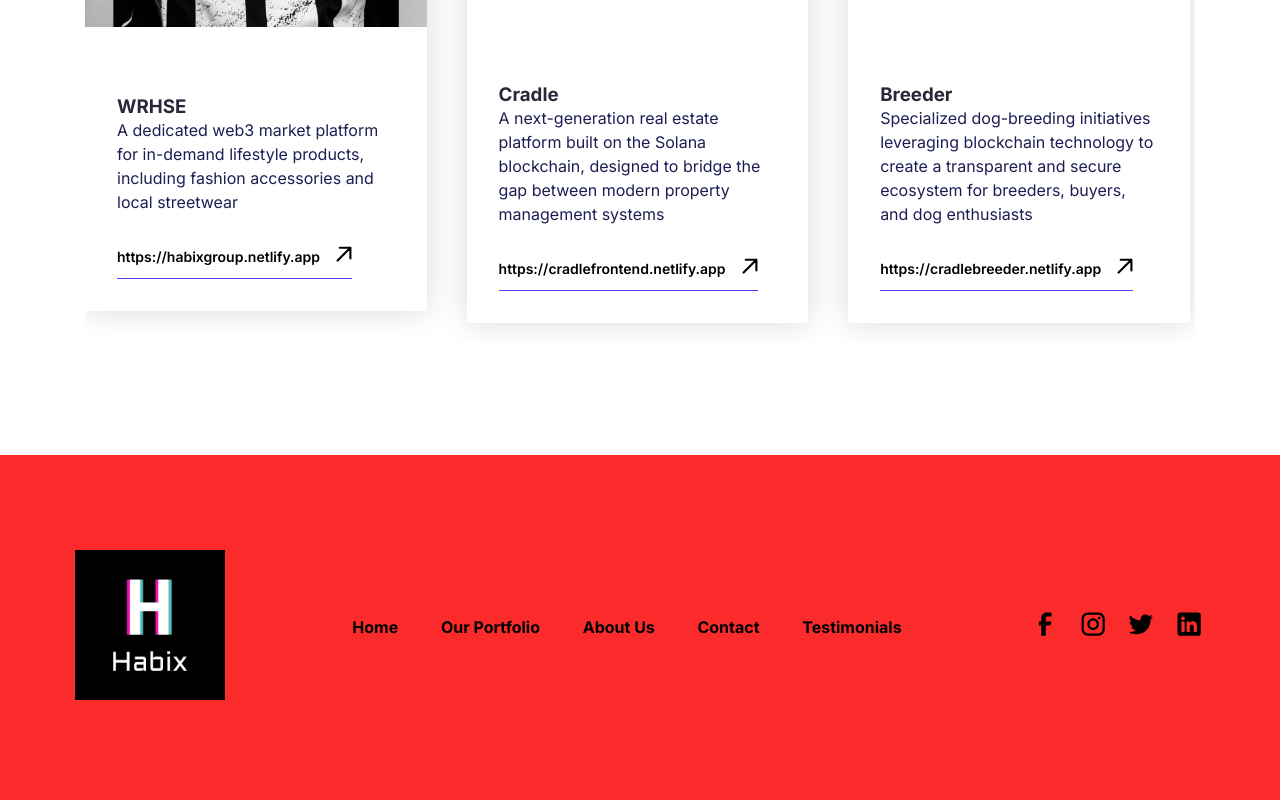
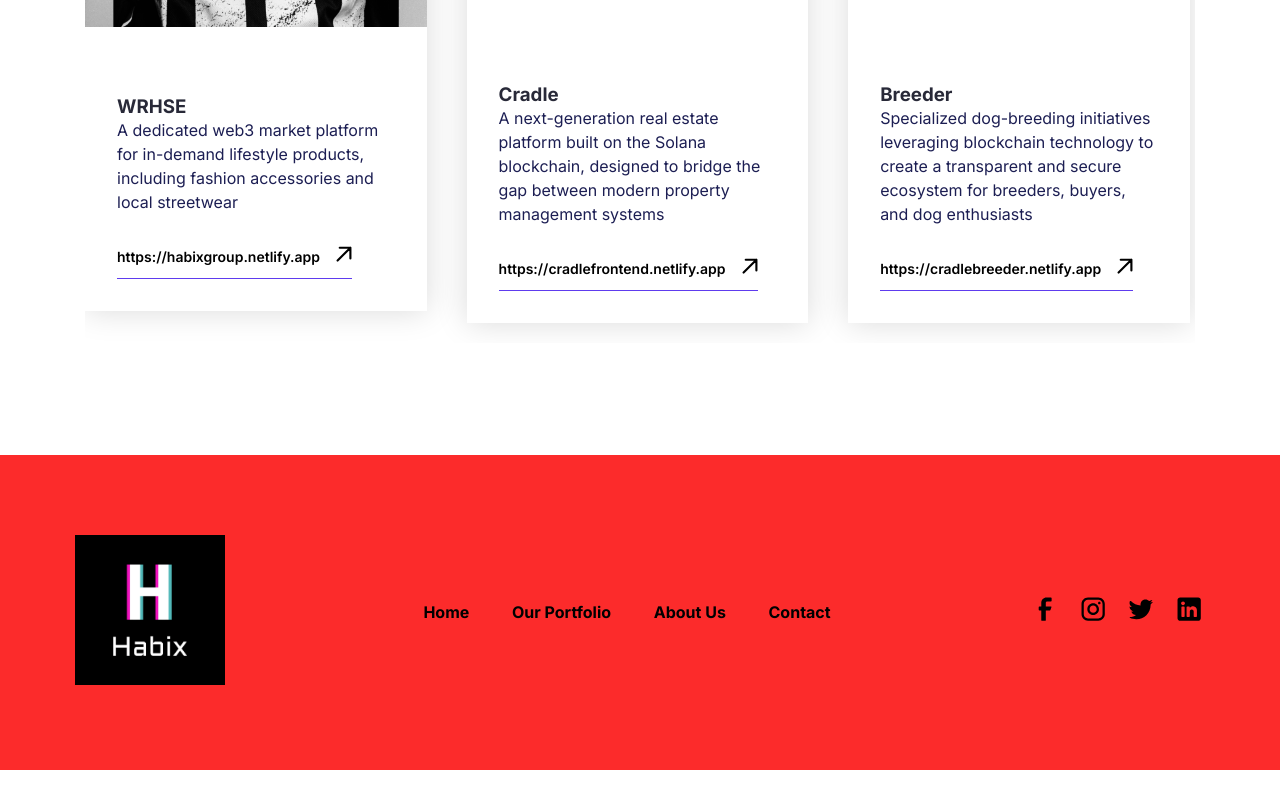
Before and after one commit to SteveTambo/HabixWeb, a React (Create React App) app in the folder client/: page / in a window 1280 px wide. Shown: the part 3601-4401 px from the top of the page. After the commit the page ends 4371 px from the top, so only its background shows below. Built offline with nearby package versions, Linux system fonts and the light colour scheme.

Commit message:
final changes

```diff
--- a/client/src/Pages/Home/Footer/Footer.jsx
+++ b/client/src/Pages/Home/Footer/Footer.jsx
@@ -1,4 +1,4 @@
-import { Link } from "react-scroll";
+import { Link } from "react-router-dom";
 import React from "react";
 import "./footer.css";
 
@@ -18,7 +18,7 @@
                 smooth={true}
                 offset={-70}
                 duration={500}
-                to="heroSection"
+                to="/"
                 className="text-md"
               >
                 Home
@@ -31,7 +31,7 @@
                 smooth={true}
                 offset={-70}
                 duration={500}
-                to="MyPortfolio"
+                to="/portfolio"
                 className="text-md"
               >
                 Our Portfolio
@@ -44,7 +44,7 @@
                 smooth={true}
                 offset={-70}
                 duration={500}
-                to="AboutMe"
+                to="/about"
                 className="text-md"
               >
                 About Us
@@ -57,23 +57,10 @@
                 smooth={true}
                 offset={-70}
                 duration={500}
-                to="Contact"
+                to="contact"
                 className="text-md"
               >
                 Contact
-              </Link>
-            </li>
-            <li>
-              <Link
-                activeClass="navbar--active-content"
-                spy={true}
-                smooth={true}
-                offset={-70}
-                duration={500}
-                to="testimonial"
-                className="text-md"
-              >
-                Testimonials
               </Link>
             </li>
           </ul>
@@ -103,7 +90,7 @@
             </li>
             <li>
               <a
-                href="https://www.instagram.com/"
+                href="https://www.instagram.com/habixgroup"
                 className="navbar--content"
                 target="_blank"
                 rel="noreferrer"
@@ -147,7 +134,7 @@
             </li>
             <li>
               <a
-                href="https://www.linkedin.com/"
+                href="https://www.linkedin.com/company/habixtech"
                 className="navbar--content"
                 target="_blank"
                 rel="noreferrer"
--- a/client/src/Pages/Home/Footer/footer.css
+++ b/client/src/Pages/Home/Footer/footer.css
@@ -1,7 +1,7 @@
 /* Footer Starts */
 .footer--container {
   display: flex;
-  padding: 95.667px 75.333px;
+  padding: 80.667px 75.333px;
   flex-direction: column;
   align-items: flex-start;
   background: var(--purple, #fc2b2b);
```
